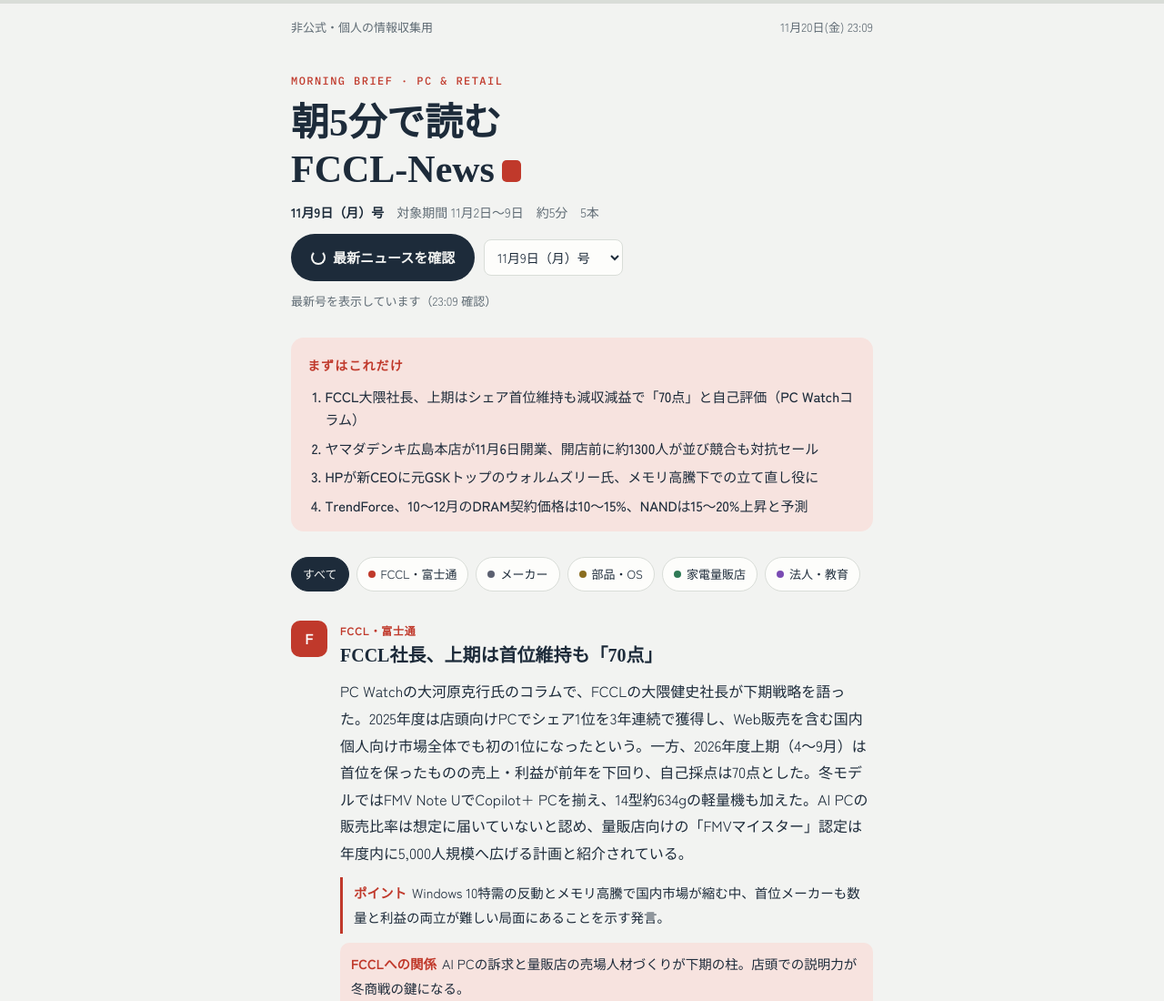
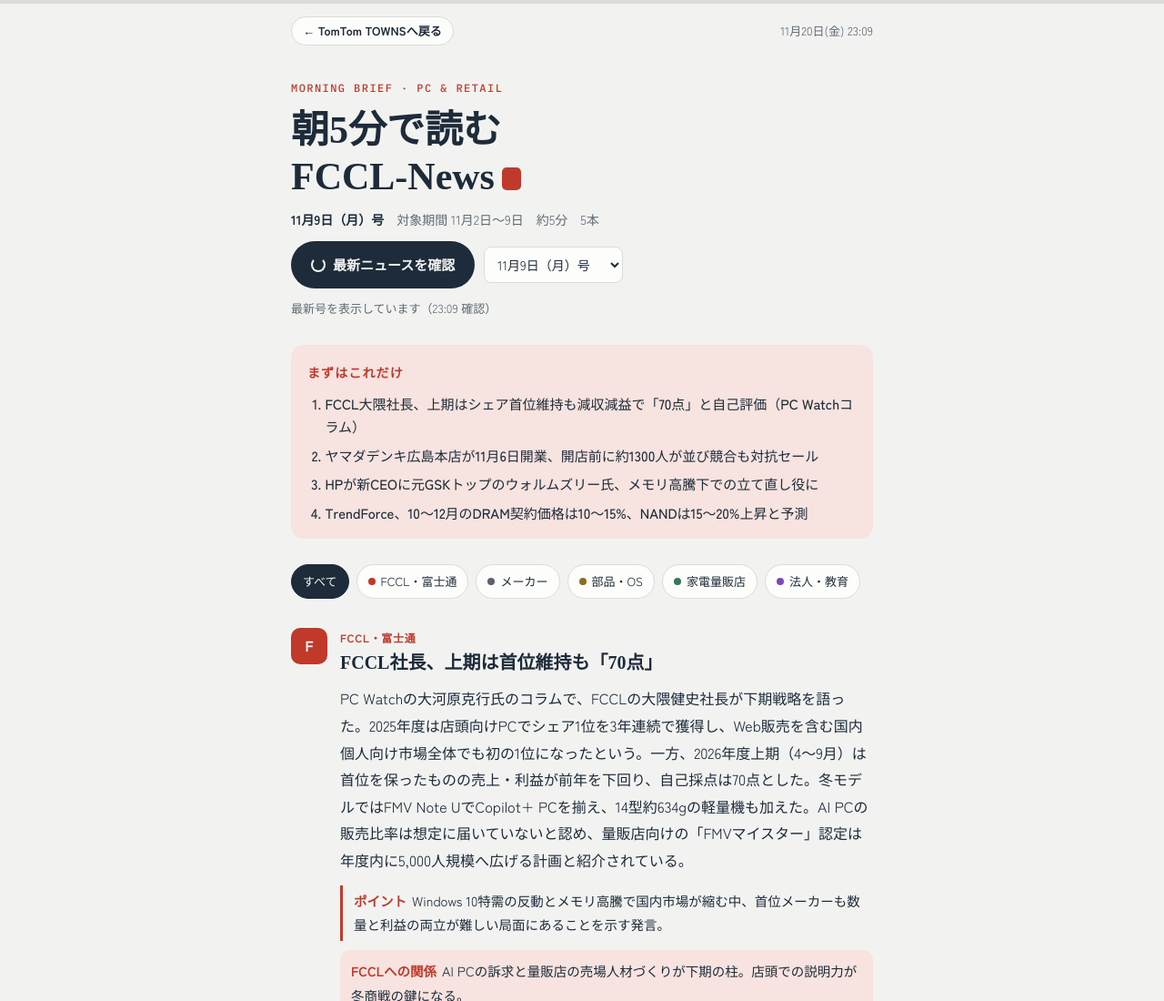
Before and after one commit to pecpec37-gift/FCCL-News, a plain HTML site: page index.html in a window 1280 px wide. Shown: the top 1100 px of the page at 91% size. Drawn offline with Linux system fonts and the light colour scheme; a web font is replaced by a local one.

Commit message:
トップ画面左上に「TomTom TOWNSへ戻る」ボタンを追加
Co-Authored-By: Claude Opus 5.5 <noreply@anthropic.com>
Claude-Session: https://claude.ai/code/session_01Mk3Av91YFvWASTQHaC12uZ

```diff
--- a/index.html
+++ b/index.html
@@ -51,7 +51,8 @@ a{color:var(--sky)}
 
 /* masthead */
 .top{display:flex;justify-content:space-between;align-items:center;padding-top:14px;font-size:13px}
-.back{color:var(--muted);text-decoration:none}
+.back{color:var(--ink);text-decoration:none;font-weight:700;font-size:13px;border:1px solid var(--line);background:var(--paper);border-radius:999px;padding:6px 12px;line-height:1.4}
+.back:hover{border-color:var(--ink)}
 .mast{display:flex;flex-direction:column;gap:10px;padding-top:8px}
 .eyebrow{font-family:var(--f-mono);font-size:12px;letter-spacing:.12em;color:var(--dawn);text-transform:uppercase}
 h1{font-family:var(--f-display);font-weight:800;font-size:clamp(30px,8vw,42px);line-height:1.2;margin:0;text-wrap:balance}
@@ -117,7 +118,7 @@ select{font:inherit;font-size:14px;color:var(--ink);background:var(--paper);bord
 <div class="progress" aria-hidden="true"><span id="bar"></span></div>
 <div class="wrap">
   <div class="top">
-    <span class="status">非公式・個人の情報収集用</span>
+    <a class="back" href="https://pecpec37-gift.github.io/portal/">← TomTom TOWNSへ戻る</a>
     <span class="status" id="clock"></span>
   </div>
 
```
